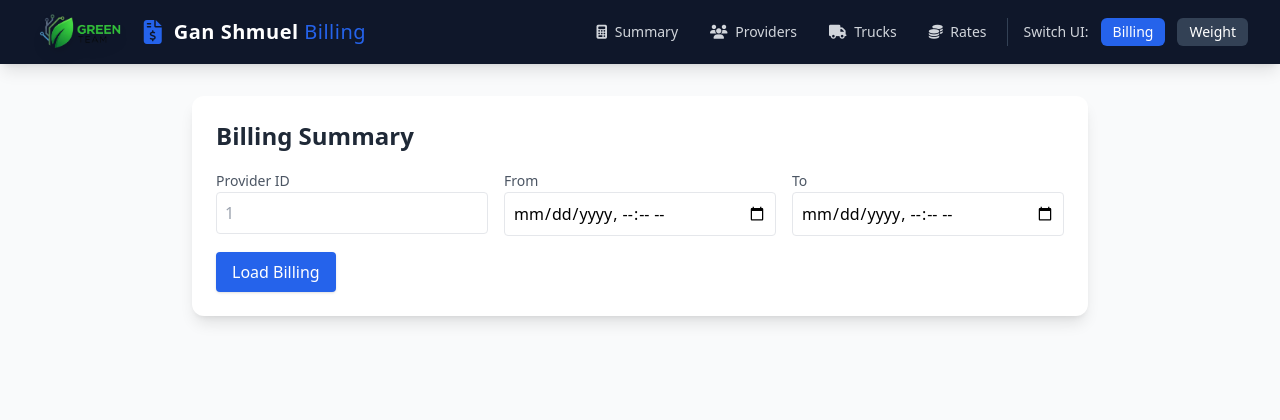
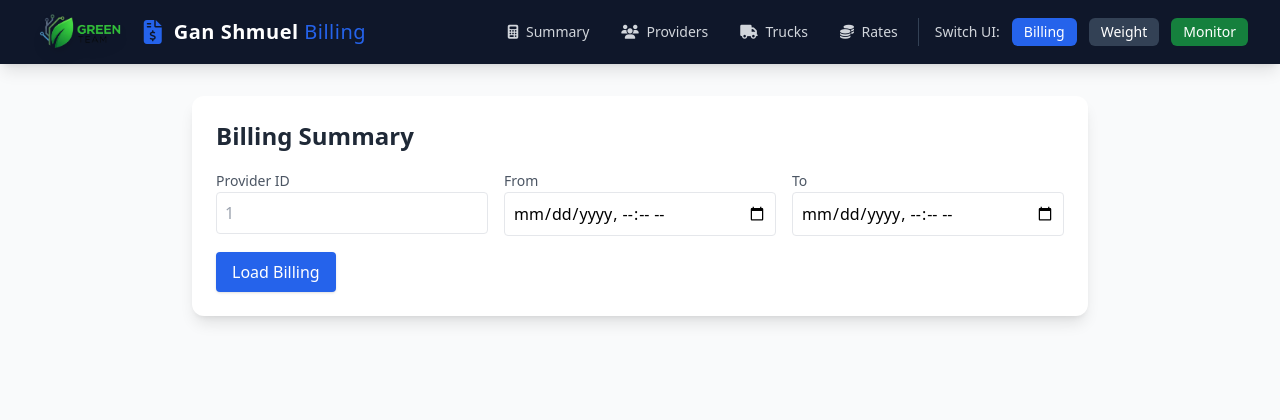
Before and after one commit to Gan-Shmual/Gan-Shmuel---Green-team, a Flask app: page / in a window 1280 px wide. Shown: the top 420 px of the page. Run offline with Flask 3, Linux system fonts and the light colour scheme; parts of the project's set-up code (start-up, migrations or seed data) failed here and were passed over; some libraries are stand-ins or nearby versions.

Commit message:
add monitor to ui

```diff
--- a/billing-service/flaskr/templates/layout.html
+++ b/billing-service/flaskr/templates/layout.html
@@ -99,6 +99,7 @@
 
             <!-- Toggle Between UIs -->
             <div class="flex items-center space-x-3 ml-6 border-l border-slate-700 pl-4">
+
               <span class="text-sm text-gray-300">Switch UI:</span>
 
               <button
@@ -114,6 +115,15 @@
               >
                 Weight
               </button>
+
+              <!-- NEW: Monitor Button -->
+              <button
+                onclick="window.location.href='http://localhost:8085/'"
+                class="px-3 py-1 rounded-md text-sm font-medium bg-green-700 text-white hover:bg-green-800 transition"
+              >
+                Monitor
+              </button>
+
             </div>
           </div>
 
```
Also changed, not shown: 2 other files.
